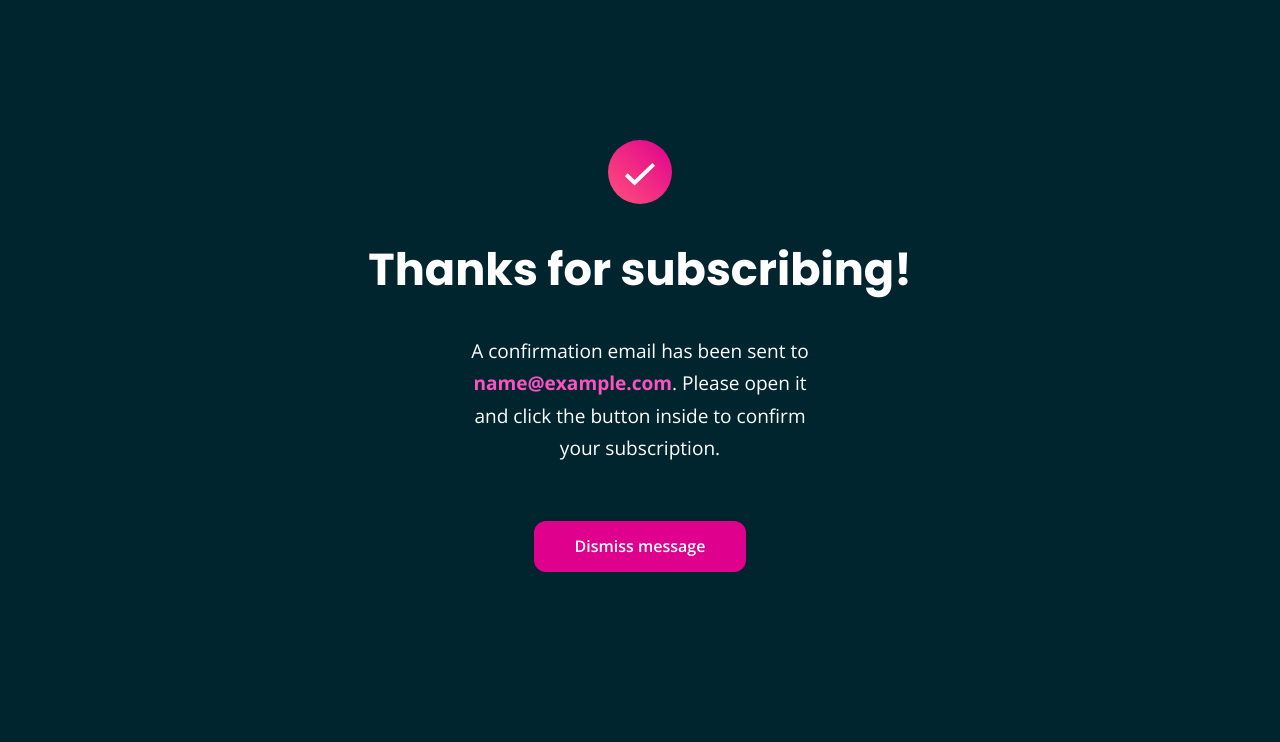
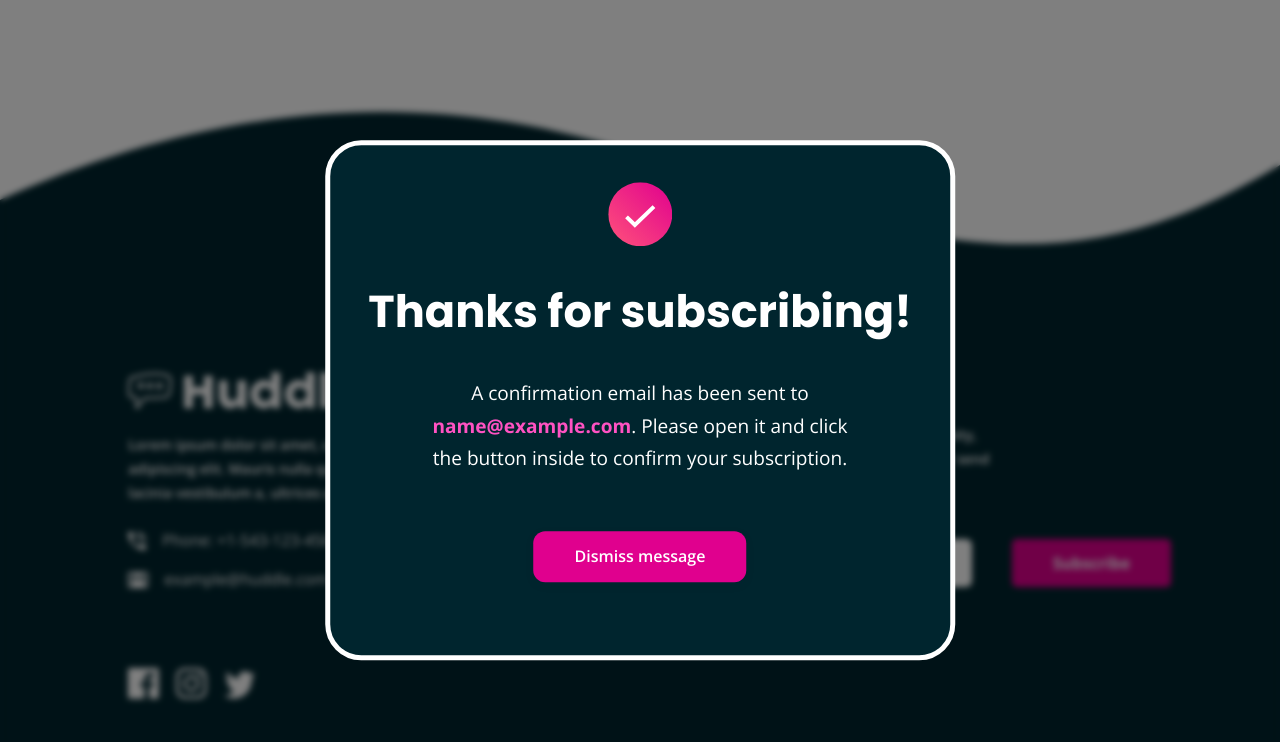
Before and after one commit to DocForLoop/huddle-landing-page-with-curved-sections, a website built with Vite: page index.html in a window 1280 px wide. Both pictures are taken after typing "name@example.com" into the empty fields and a click on the input "Subscribe". Shown: the part 4610-5352 px from the top of the page. Built offline with nearby package versions, Linux system fonts and the light colour scheme.

Commit message:
Add desktop modal styles

```diff
--- a/index.html
+++ b/index.html
@@ -141,7 +141,7 @@
           <section class="newsletter" aria-labelledby="newsletter">
             <div class="newsletter__content">
               <h3 class="newsletter__title" id="newsletter" tabindex="-1">Newsletter</h3>
-              <p class="newsletter__desc">To recieve tips on how to grow your community, sign up to our weekly newsletter. We’ll never
+              <p class="newsletter__desc">To receive tips on how to grow your community, sign up to our weekly newsletter. We’ll never
                 send you spam or pass on your email address
               </p>
             </div>
@@ -158,7 +158,7 @@
             </form>
           </section>
 
-          <dialog class="modal" aria-labelledby="modal-title" aria-describedby="modal-desc">
+          <dialog class="modal" role="dialog" aria-labelledby="modal-title" aria-describedby="modal-desc" tabindex="-1">
             <div class="modal__content">
               <img class="modal__icon" src="/src/assets/images/icon-success.svg" alt="" width="64" height="64">
               <h2 class="modal__title" id="modal-title">Thanks for subscribing!</h2>
--- a/src/main.js
+++ b/src/main.js
@@ -53,6 +53,7 @@ const closeModal = () => {
     modal.close();
     modalEmail.textContent = '';
     emailInput.value = '';
+    removeError();
 
     const signUpTitle = document.querySelector('.newsletter__title');
 
--- a/src/scss/components/_breakpoints.scss
+++ b/src/scss/components/_breakpoints.scss
@@ -1,7 +1,31 @@
 @use '@scss/global/functions' as *;
 @use '@scss/global/mixins' as m;
 
+@media (width > em(768)) {
+
+    .modal {
+        min-inline-size: unset;
+        min-block-size: unset;
+        inline-size: fluid(500, 670, 768, 1440, rem);
+        block-size: fluid(470, 535, 768, 1440, rem);
+        padding-block: fluid(28, 40, 768, 1440);
+        border-radius: rem(36);
+        border: rem(5) solid var(--clr-light);
+        position: fixed;
+        inset-block-start: 50%;
+        inset-inline-start: 50%;
+        transform: translate(-50%, -50%);
+
+        &::backdrop {
+            background-color: rgba(0, 0, 0, 0.5);
+            backdrop-filter: blur(3px);
+            z-index: 999;
+        }
+    }
+}
+
 @media (width > em(1200)) {
+
     .stats {
         flex-direction: row;
         column-gap: fluid(150, 341, 1201, 1440);
--- a/src/scss/components/footer/_footer.scss
+++ b/src/scss/components/footer/_footer.scss
@@ -188,13 +188,13 @@
     }
 
     &__msg {
-        max-inline-size: 36ch;
+        max-inline-size: 39ch;
         font-size: var(--fs-modal-desc);
     }
 
     &__email {
         font-weight: var(--fw-3);
-        color: var(--clr-tertiary);
+        color: var(--clr-modal-email);
     }
 
     &__btn {
--- a/src/scss/components/header/_header.scss
+++ b/src/scss/components/header/_header.scss
@@ -13,6 +13,7 @@
 .header {
     padding-block-start: fluid(24, 78, 375, 1440);
     padding-inline: fluid(24, 72, 375, 1440);
+
     &__skip-link {
         position: absolute;
         inset-inline-start: rem(-100);
@@ -69,7 +70,7 @@
 
         &:focus-visible {
             outline: rem(3) solid var(--clr-secondary);
-            outline-offset: rem(2);
+            outline-offset: rem(3);
         }
     }
 }
--- a/src/scss/global/_colors.scss
+++ b/src/scss/global/_colors.scss
@@ -1,7 +1,8 @@
 :root {
     --clr-primary: hsl(192, 100%, 9%);
     --clr-secondary: hsl(322, 100%, 44%);
-    --clr-tertiary: hsl(321, 100%, 66%);
+    --clr-tertiary: hsl(321, 100%, 40%);
+    --clr-modal-email: hsl(321, 100%, 66%);
     --clr-error: hsl(0, 100%, 63%);
     --clr-error-bg: hsl(2, 100%, 95%);
     --clr-social-hover: hsl(192, 100%, 49%);
--- a/src/scss/global/_mixins.scss
+++ b/src/scss/global/_mixins.scss
@@ -17,6 +17,6 @@
 
     &:focus-visible {
         outline: rem(3) solid var(--clr-secondary);
-        outline-offset: rem(2);
+        outline-offset: rem(3);
     }
 }
```
Also changed, not shown: screenshot.png (added).
